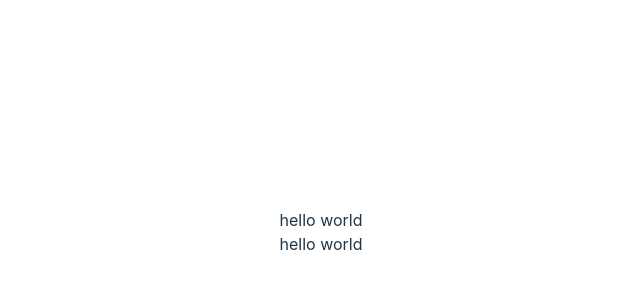
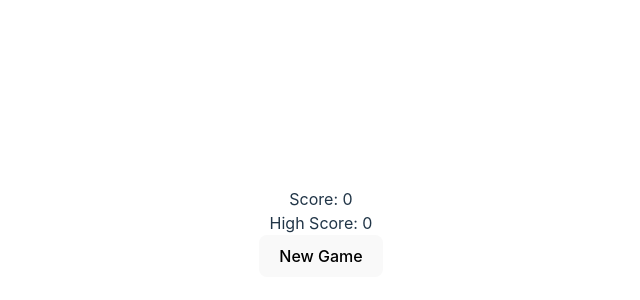
Before and after one commit to TwinSkylar/memory, a React (Vite) app: page / in a window 1280 px wide. Shown: the part 168-468 px from the top of the page, without its empty margins (319-959 px from the left). Built offline with nearby package versions, Linux system fonts and the light colour scheme.

Commit message:
Displays a board for playing

```diff
--- a/src/App.jsx
+++ b/src/App.jsx
@@ -1,16 +1,45 @@
-import { useState } from 'react';
-import './App.css';
-import Header from './components/Header';
-import GameBoard from './components/GameBoard';
+import { useState } from "react";
+import "./App.css";
+import Header from "./components/Header";
+import GameBoard from "./components/GameBoard";
+import logo from "./assets/react.svg";
 
 function App() {
+  const [score, setScore] = useState(0);
+  const [hiScore, setHiScore] = useState(0);
+  const [cardList, setCardList] = useState([]);
+
+
+  const newGame = ()=>{
+    setCardList(getCardList);
+  }
+
+  const getCardList = ()=>{
+    return [
+      { cardName: "Image1", cardImg: logo },
+      { cardName: "Image2", cardImg: logo },
+      { cardName: "Image3", cardImg: logo },
+    ]
+  }
+
+  const updateScore = (newScore) => {
+    setScore(newScore);
+  };
+
+  const updateHiScore = (newScore) => {
+    if (newScore > hiScore) setHiScore(newScore);
+  };
 
   return (
     <>
-      <Header />
-      <GameBoard/>
+      <Header score={score} hiScore={hiScore} newGame={newGame} />
+      <GameBoard
+        updateScore={updateScore}
+        updateHiScore={updateHiScore}
+        cardList={cardList}
+      />
     </>
-  )
+  );
 }
 
-export default App
+export default App;
--- a/src/components/Card.jsx
+++ b/src/components/Card.jsx
@@ -1,8 +1,12 @@
-export default function Card() {
+export default function Card({card,handleClick}) {
 
+  const {cardName,cardImg} = card;
     return (
-      <>
-        <div>hello world</div>
-      </>
+      <div className="card">
+        <button onClick={handleClick}>
+          <img src={cardImg}></img>
+          {cardName}
+          </button>
+      </div>
     )
   }
--- a/src/components/GameBoard.jsx
+++ b/src/components/GameBoard.jsx
@@ -1,10 +1,19 @@
-import Card from './Card';
+import Card from "./Card";
+import { useState } from "react";
 
-export default function GameBoard() {
 
-    return (
-      <>
-        <div>hello world</div>
-      </>
-    )
+export default function GameBoard({ updateScore, updateHiScore, cardList }) {
+  const [playerList,setPlayerList] = useState([]);
+
+  const handleClick = ()=>{
+
   }
+
+  return (
+    <div className ='cardList'>
+      {cardList.map((card) => {
+        return <Card key={card.cardName} card={card} handleClick={handleClick}/>;
+      })}
+    </div>
+  );
+}
--- a/src/components/Header.jsx
+++ b/src/components/Header.jsx
@@ -1,8 +1,12 @@
-export default function Header() {
+import { useState } from 'react';
+
+export default function Header({score,hiScore,newGame}) {
 
     return (
       <>
-        <div>hello world</div>
+        <div className='score'>Score:  {score}</div>
+        <div className='hiScore'>High Score: {hiScore}</div>
+        <button onClick={newGame}>New Game</button>
       </>
     )
   }
```
